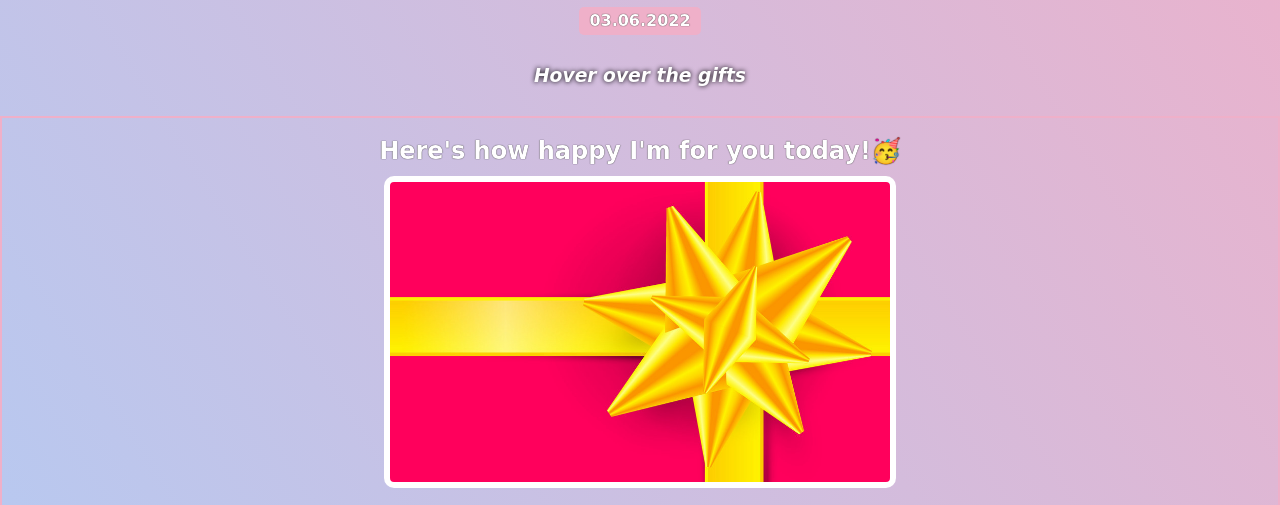
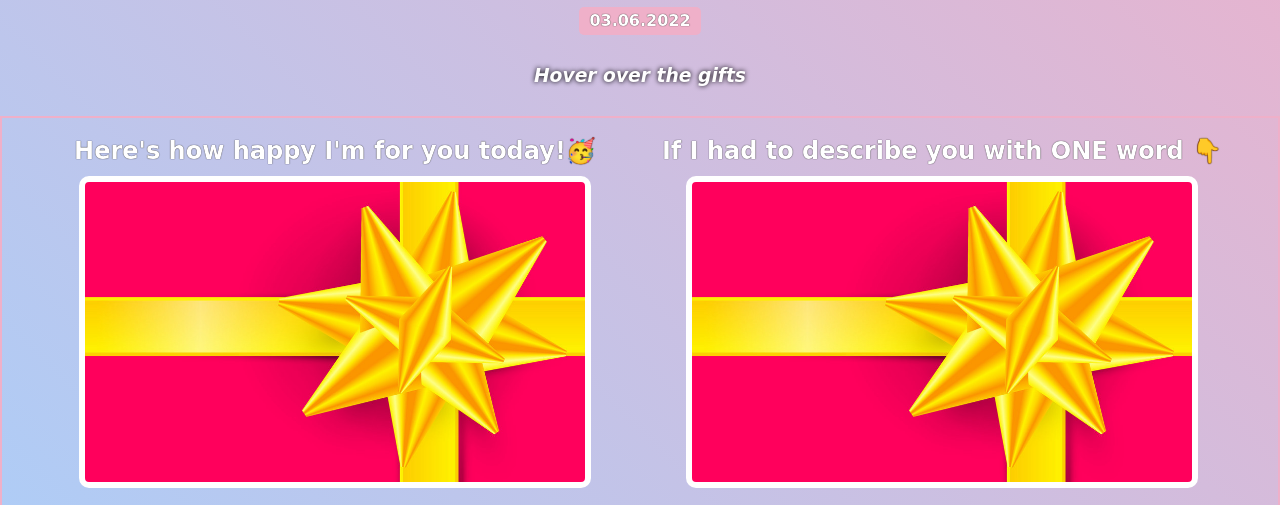
Before and after one commit to Danthesage01/HBD, a plain HTML site: page index.html in a window 1280 px wide. Shown: the part 344-849 px from the top of the page. Drawn offline with nearby package versions, Linux system fonts and the light colour scheme; a web font is replaced by a local one.

Commit message:
latest update

```diff
--- a/index.html
+++ b/index.html
@@ -1,10 +1,13 @@
 <html>
-    <head><link rel="stylesheet" href="https://cdnjs.cloudflare.com/ajax/libs/normalize/8.0.1/normalize.css">
+
+<head>
+    <link rel="stylesheet" href="https://cdnjs.cloudflare.com/ajax/libs/normalize/8.0.1/normalize.css">
     <link rel="preconnect" href="https://fonts.googleapis.com">
     <link rel="preconnect" href="https://fonts.gstatic.com" crossorigin>
     <link href="https://fonts.googleapis.com/css2?family=Happy+Monkey&display=swap" rel="stylesheet">
     <link rel="stylesheet" href="styles.css">
 </head>
+
 <body>
     <div class="header">
         <h1>Today is LOML's birthday 🎉</h1>
@@ -14,6 +17,7 @@
     </div>
     <h3 class="gift-hint">Hover over the gifts</h3>
     <div class="gifts">
+        <div>
             <div claass="gift-section">
                 <h2 class="gift-title">Here's how happy I'm for you today!🥳</h2>
                 <div class="gift-img gift-img-happy"></div>
@@ -22,6 +26,8 @@
                 <h2 class="gift-title">How I react to your hotness everytime 😍</h2>
                 <div class="gift-img gift-img-hot"></div>
             </div>
+        </div>
+        <div>
             <div claass="gift-section">
                 <h2 class="gift-title">If I had to describe you with ONE word 👇</h2>
                 <div class="gift-img gift-img-best"></div>
@@ -31,8 +37,10 @@
                 <div class="gift-img gift-img-love"></div>
             </div>
         </div>
+    </div>
     <div class="footer">
         <h3> Courtesy: A.B.D</h3>
     </div>
 </body>
+
 </html>
--- a/styles.css
+++ b/styles.css
@@ -88,3 +88,15 @@ h3 {
     font-style: bold;
     text-shadow: 0 0 5px black;
 }
+
+@media (min-width: 650px){
+    .gifts{
+        border: 2px solid #EFB0C9;;
+        margin-top: 20px;
+        padding-bottom: 20px;
+        display: flex;
+        flex-direction: row;
+        justify-content: center;
+        gap: 50px;
+ }
+}
```
Lines whose indentation alone changed are shown as unchanged.
